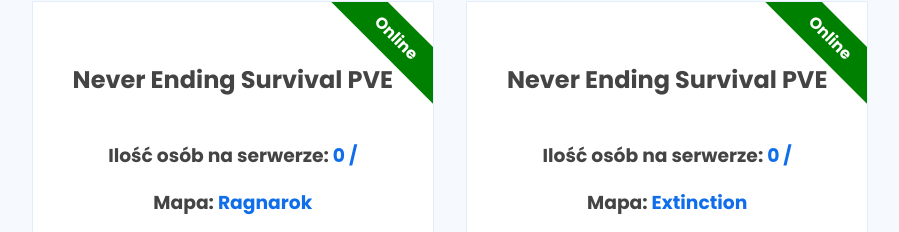
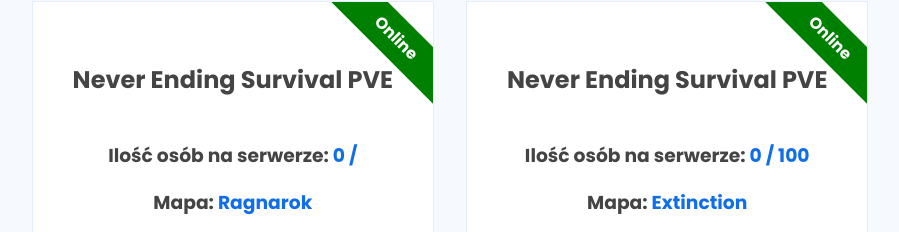
Before and after one commit to drakus607/nes-ark-template, a React (Create React App) app: page / in a window 1280 px wide. Shown: the part 814-1046 px from the top of the page, without its empty margins (190-1089 px from the left). Built offline with nearby package versions, Linux system fonts and the light colour scheme; no server answers.

Commit message:
setup for 2nd server

```diff
--- a/src/Components/ServersDivs/ServerItem.js
+++ b/src/Components/ServersDivs/ServerItem.js
@@ -76,7 +76,7 @@ const ServerItem = (props) => {
     >
       <h2>{props.title}</h2>
       <h3 className={props.badge}>{props.status}</h3>
-      <RatesDiv players={playersNum ? playersNum.length : 0} max={maxPlayers} map={props.map} />
+      <RatesDiv players={props.players || playersNum ? playersNum.length : 0} max={props.max || maxPlayers} map={props.map} />
       <ConnectButton btnId="btn_1" text="Połącz" url={props.url} />
     </StyledItem>
   );
--- a/src/Components/ServersDivs/ServerStatDiv.js
+++ b/src/Components/ServersDivs/ServerStatDiv.js
@@ -30,6 +30,8 @@ const ServerStatDiv = () => {
         status="Online"
         badge="badge nonpvp"
         map="Extinction"
+        players={0}
+        max={100}
       />
     </StyledServers>
   );
```
